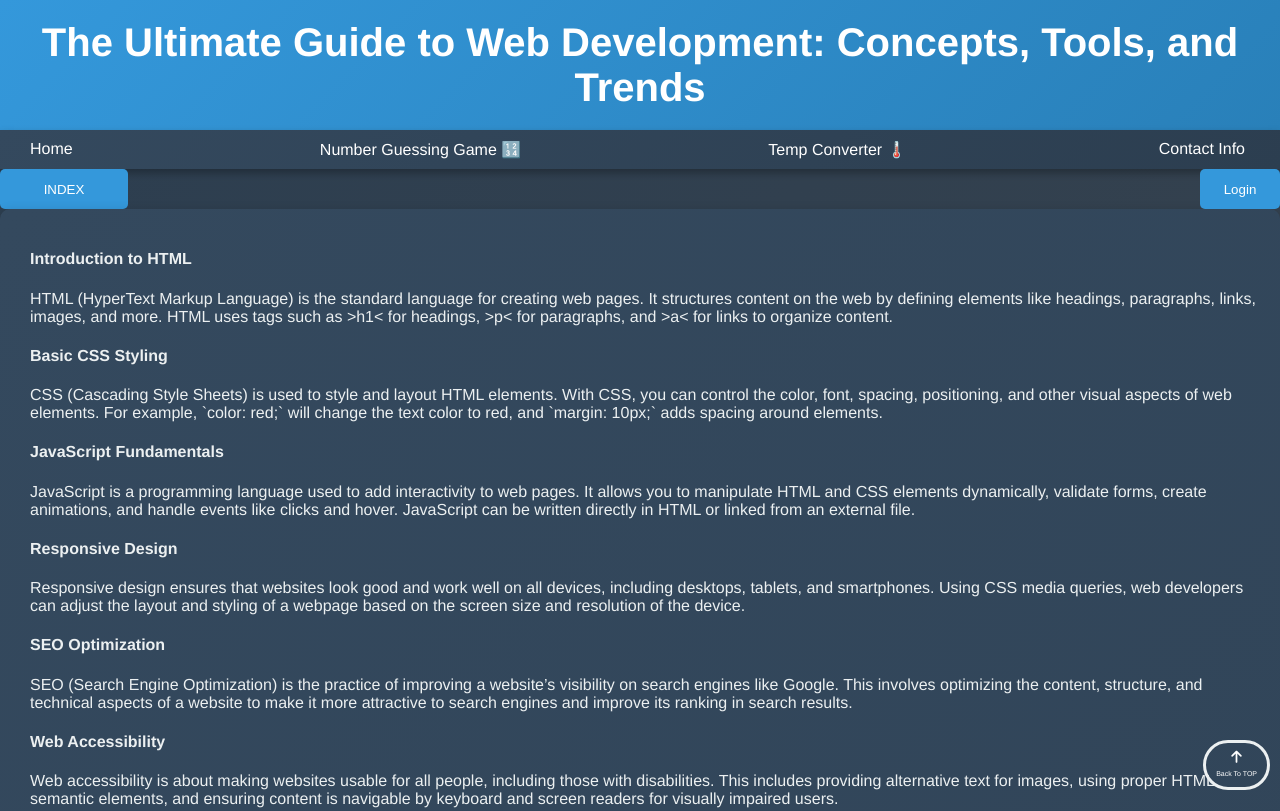
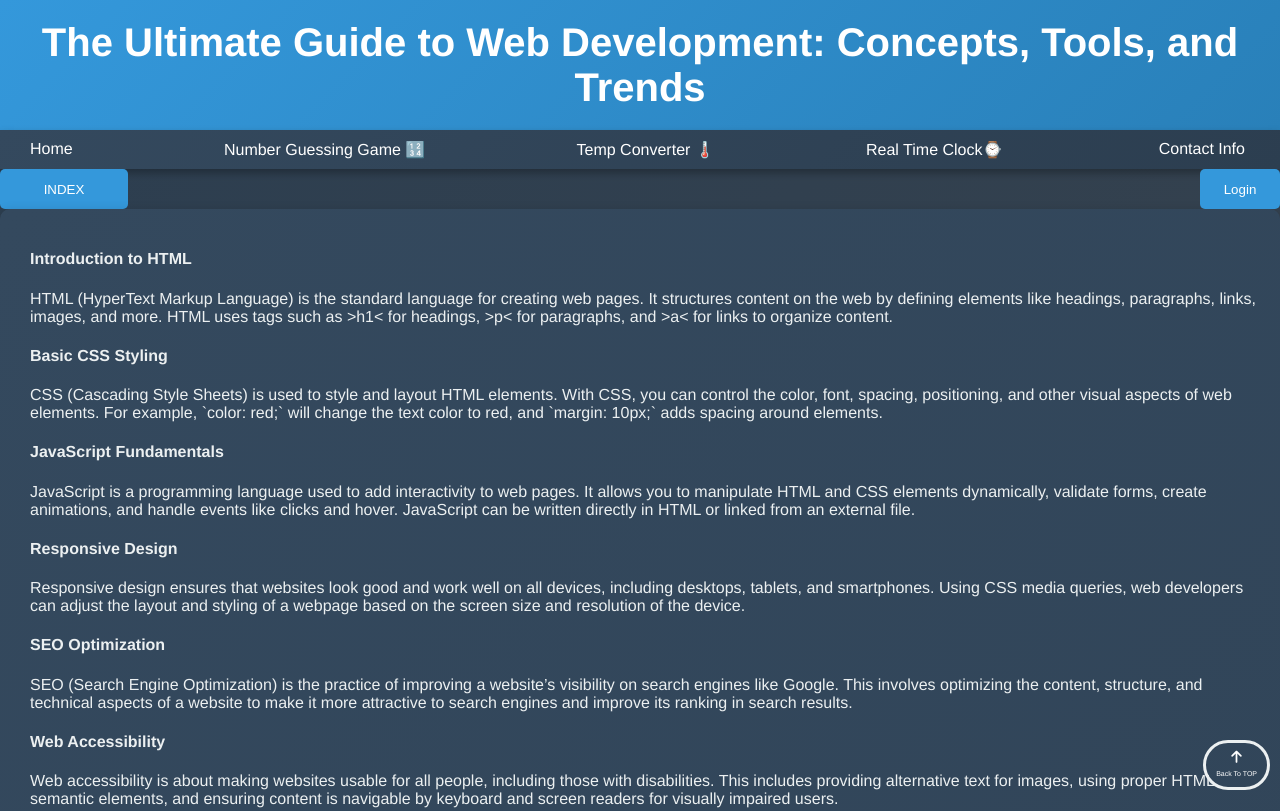
Before and after one commit to ShashiKantDTU/Web_Hosting, a plain HTML site: page index.html in a window 1280 px wide. Shown: the top 811 px of the page. Drawn offline with Linux system fonts and the light colour scheme.

Commit message:
Update index.html

```diff
--- a/index.html
+++ b/index.html
@@ -17,6 +17,7 @@
         <a href="#home">Home</a>
         <a href="/Web_Hosting/Guess_a_number/game.html">Number Guessing Game 🔢</a>
         <a href="/Web_Hosting/Temp_converter/Temp_converter.html">Temp Converter 🌡️</a>
+        <a href="/Creating-a-Stylish-Real-Time-Clock-with-JavaScript-and-CSS/index.html">Real Time Clock⌚</a>
         <div class="contact-info">
           <a href="#contact">Contact Info</a>
           <div class="dropdown">
```
